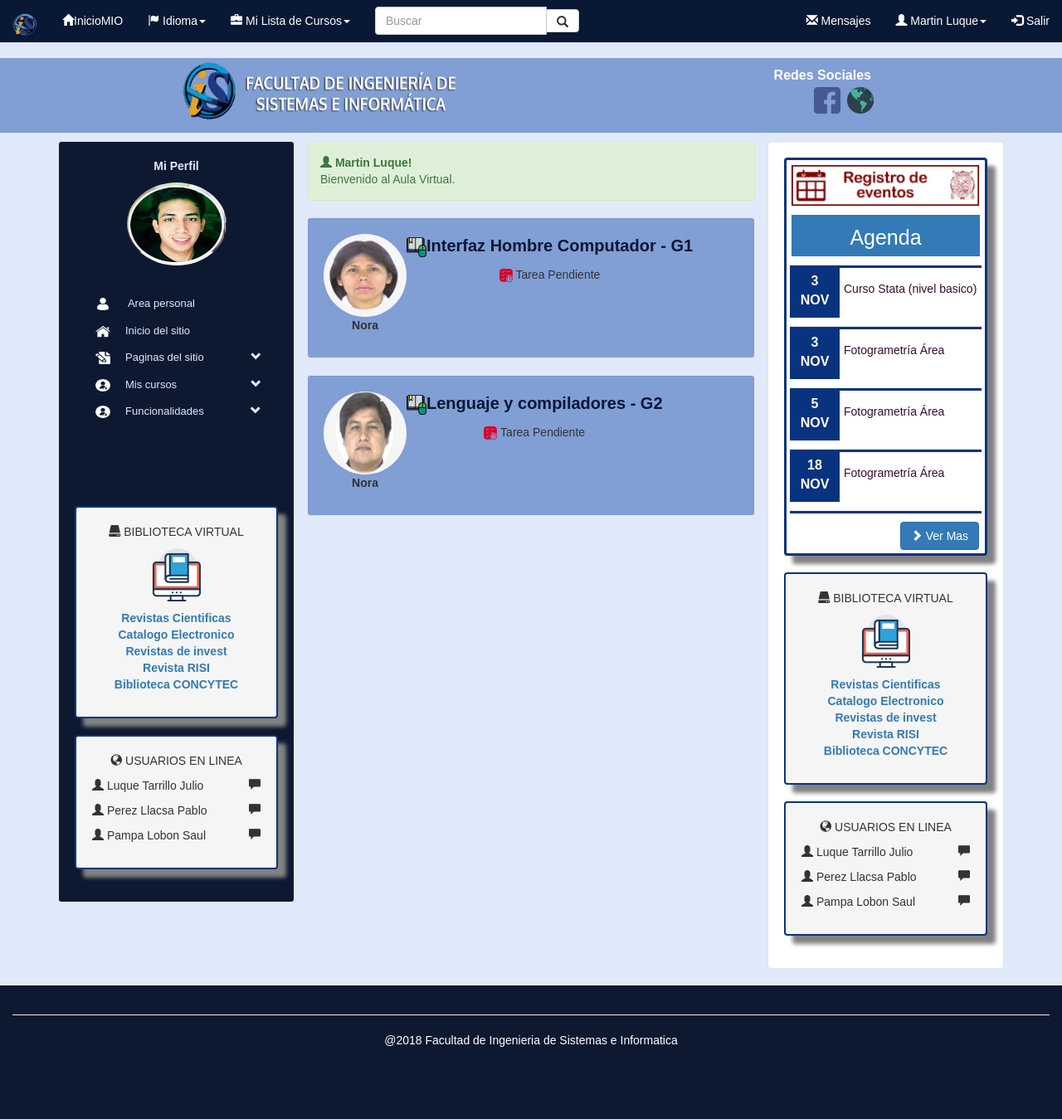
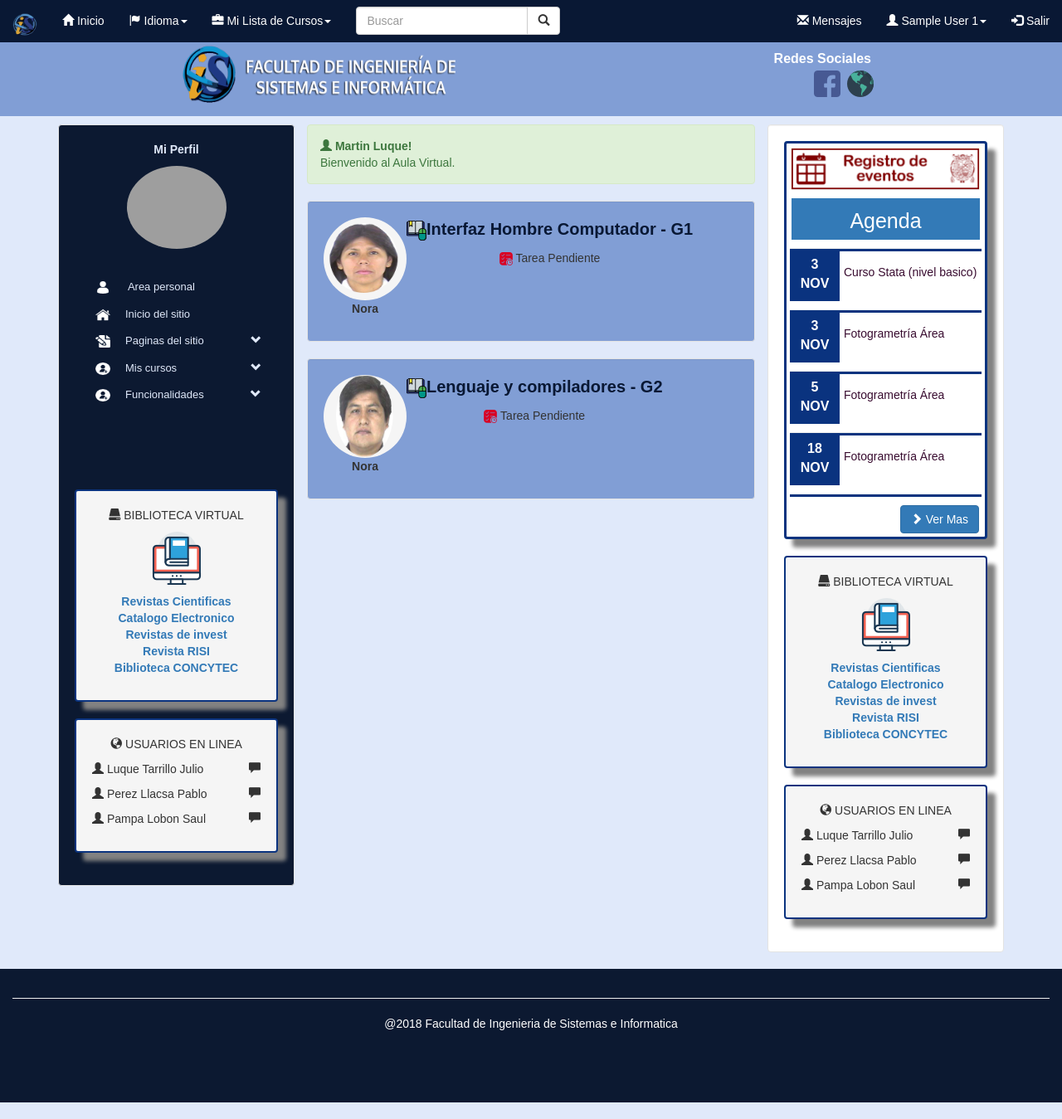
Before and after one commit to SaulPampaL/proyecto-IHC, a PHP site: page /projectos/ in a window 1280 px wide. Shown: the whole page at 83% size. Run offline with PHP 8.4, Linux system fonts and the light colour scheme; the visitor is signed in with stand-in values (Sample User, id 1); data comes from the database, SQL or seed files in the repository; grey boxes are pictures that could not be loaded.

Commit message:
borrado comentarios inecesarios

```diff
--- a/index.php
+++ b/index.php
@@ -5,13 +5,12 @@
 
 	comprobarSession();
 
-	print_r($_SESSION);
 	$conexion = conexion($bd_config);
 	if(!$conexion){
 		header('Location:php/error.php');
 	}
 
-	$cursos = obtener_profesoresCurso($conexion, 3);
+	$cursos = obtener_profesoresCurso($conexion, $_SESSION['id']);
 
 	require 'views/index.view.php';
 
--- a/php/funciones.php
+++ b/php/funciones.php
@@ -46,10 +46,7 @@
 function comprobarSession(){
 	if (!isset($_SESSION['nombre'])) {
 		header('Location: ' .  RUTA . 'paginas/login.php');
-		echo 'entro a la redireccion';
 	}
-
-	echo $_SESSION['nombre'];
 
 }
 
--- a/views/header.view.php
+++ b/views/header.view.php
@@ -21,11 +21,11 @@
                 <span class="icon-bar"></span>
                 <span class="icon-bar"></span>
             </button>
-            <a class="navbar-brand" href="#"><img src="<?php echo RUTA; ?>imagenes/logo-fisi-principal.png" class="img-circle" height="30" width="30" alt=""></a>
+            <a class="navbar-brand" href="<?php echo RUTA; ?>"><img src="<?php echo RUTA; ?>imagenes/logo-fisi-principal.png" class="img-circle" height="30" width="30" alt=""></a>
         </div>
         <div class="collapse navbar-collapse" id="myNavbar">
             <ul class="nav navbar-nav">
-                <li class="active"><a href="#"><span class="glyphicon glyphicon-home"></span>InicioMIO</a></li>
+                <li class="active"><a href="<?php echo RUTA; ?>"><span class="glyphicon glyphicon-home"></span> Inicio</a></li>
                 <li class="dropdown">
                     <a class="dropdown-toggle" data-toggle="dropdown" href="#"><span class="glyphicon glyphicon-flag"></span> Idioma<span class="caret"></span></a>
                     <ul class="dropdown-menu">
@@ -58,17 +58,17 @@
             <ul class="nav navbar-nav navbar-right">
                 <li><a href="#"><span class="glyphicon glyphicon-envelope"></span> Mensajes</a></li>
                 <li class="dropdown">
-                    <a class="dropdown-toggle" data-toggle="dropdown" href="#"><span class="glyphicon glyphicon-user"></span> Martin Luque<span class="caret"></span></a>
+                    <a class="dropdown-toggle" data-toggle="dropdown" href="#"><span class="glyphicon glyphicon-user"></span> <?php echo $_SESSION['nombre'] . " " . $_SESSION['apellidos']; ?><span class="caret"></span></a>
                     <ul class="dropdown-menu">
-                        <li><a href="#"><span class="glyphicon glyphicon-user"></span> Julio Martin Luque Tarrillo</a></li>
+                        <li><a href="#"><span class="glyphicon glyphicon-user"></span> <?php echo $_SESSION['nombre'] . " " . $_SESSION['apellidos']; ?></a></li>
                         <li><a href="#"><span class="glyphicon glyphicon-folder-close"></span> Blog</a></li>
                         <li><a href="#"><span class="glyphicon glyphicon-calendar"></span> Calendario</a></li>
                         <li><a href="#"><span class="glyphicon glyphicon-folder-close"></span> Mensajes</a></li>
-                        <li><a href="#"><span class="glyphicon glyphicon-log-out"></span> Salir</a></li>
+                        <li><a href="<?php echo RUTA; ?>php/cerrar.php"><span class="glyphicon glyphicon-log-out"></span> Salir</a></li>
                         <li><a href="#"><span class="glyphicon glyphicon-info-sign"></span> Ayuda</a></li>
                     </ul>
                 </li>
-                <li><a href="#"><span class="glyphicon glyphicon-log-in"></span> Salir</a></li>
+                <li><a href="<?php echo RUTA; ?>php/cerrar.php"><span class="glyphicon glyphicon-log-in"></span> Salir</a></li>
             </ul>
         </div>
     </div>
@@ -80,7 +80,7 @@
         <li class="redes-sociales">Redes Sociales</li>
         <img src="<?php echo RUTA; ?>imagenes/internet.png"  style="float: right; margin-top: 35px; margin-right: -120px" alt="">
         <img src="<?php echo RUTA; ?>imagenes/facebook1.png"  style="float: right; margin-top: 35px;margin-right: -80px" alt="">
-        <li><a href="#"><img src="<?php echo RUTA; ?>imagenes/logo-fisi.png" alt="logo-fisi" class="logo-fisi"></a></li>
+        <li><a href="<?php echo RUTA; ?>paginas/inicioSitio.php"><img src="<?php echo RUTA; ?>imagenes/logo-fisi.png" alt="logo-fisi" class="logo-fisi"></a></li>
     </ul>
 
 </div>
--- a/views/menuNav.view.php
+++ b/views/menuNav.view.php
@@ -1,7 +1,7 @@
 <div class="col-sm-3 well" id="navegacion">
             <div id="perfil">
                 <p><a href="#">Mi Perfil</a></p>
-                <img src="<?php echo RUTA; ?>/imagenes/martinluque.png" class="img-circle" height="100" width="120" alt="Avatar">
+                <img src="<?php echo RUTA; ?>/imagenes/<?php echo $_SESSION['foto']; ?>" class="img-circle" height="100" width="120" alt="Avatar">
             </div>
             <div class="menu text-left">
                 <div class="scrollable">
```
Also changed, not shown: paginas/login.php (+8 -6 lines).
